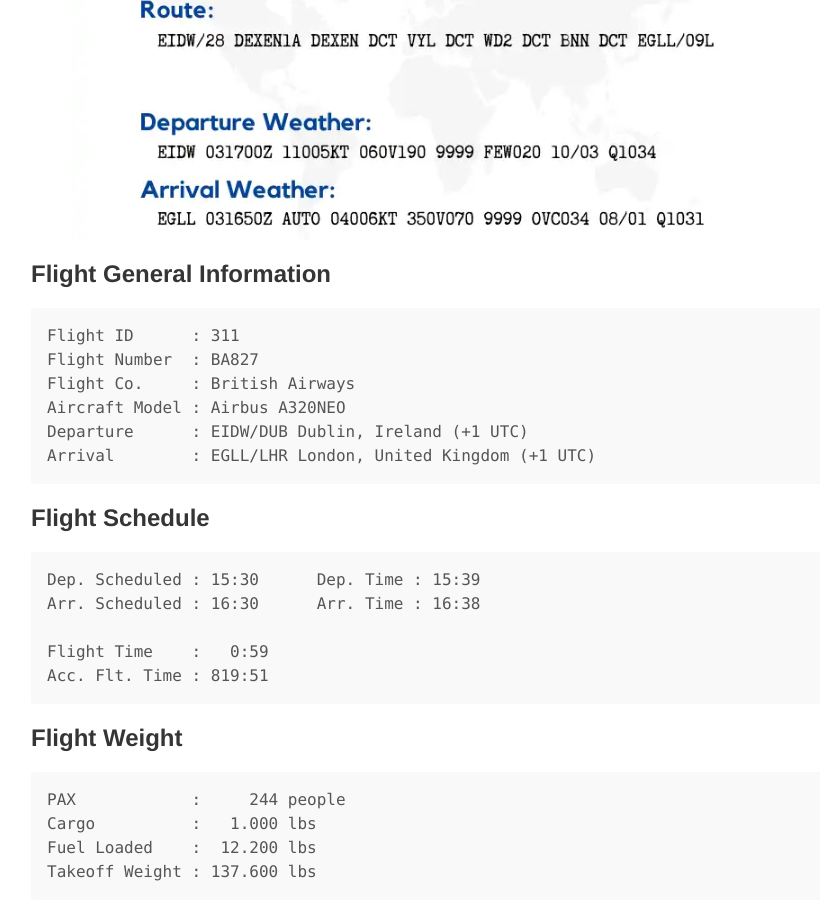
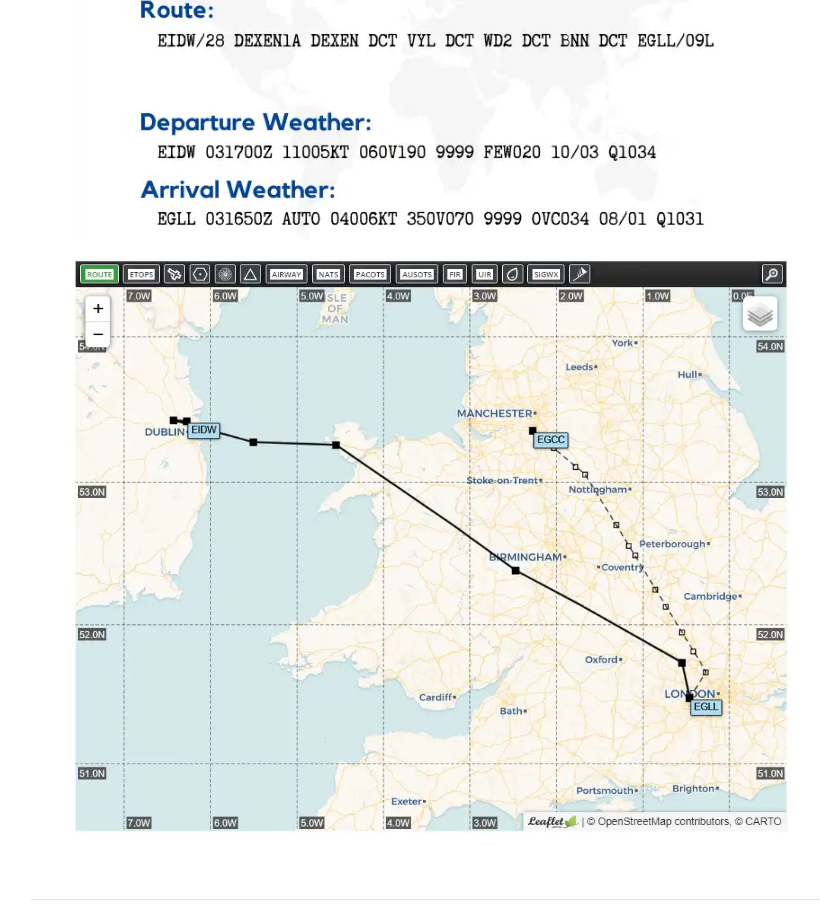
Before and after one commit to marcelocamera/marcelocamera.github.io, a Jekyll site: the page built from _posts/2021-04-02-311-DUB-LHR.md, in a window 1280 px wide and 1400 px high, scrolled down 1740 px. Shown: the top 921 px of the window, without its empty margins (209-1029 px from the left). Built offline with Jekyll 4.4.1, drawn with Linux system fonts in a browser that asks for light colours; comment, search, counter and statistics services are not loaded; some of the changed text lies outside the part shown.

Commit message:
Update 2021-04-02-311-DUB-LHR.md

```diff
--- a/_posts/2021-04-02-311-DUB-LHR.md
+++ b/_posts/2021-04-02-311-DUB-LHR.md
@@ -28,54 +28,6 @@ In Dublin Airport, the sky is clear with few clouds and the temperatue is 10<sup
    <img src="/assets/311-3.webp">
 </figure>
 
-## Flight General Information
-{% highlight markdown %}
-Flight ID      : 311
-Flight Number  : BA827
-Flight Co.     : British Airways
-Aircraft Model : Airbus A320NEO
-Departure      : EIDW/DUB Dublin, Ireland (+1 UTC)
-Arrival        : EGLL/LHR London, United Kingdom (+1 UTC)
-{% endhighlight %}
-
-## Flight Schedule
-{% highlight markdown %}
-Dep. Scheduled : 15:30      Dep. Time : 15:39
-Arr. Scheduled : 16:30      Arr. Time : 16:38
-
-Flight Time    :   0:59
-Acc. Flt. Time : 819:51
-{% endhighlight %}
-
-## Flight Weight
-{% highlight markdown %}
-PAX            :     244 people
-Cargo          :   1.000 lbs
-Fuel Loaded    :  12.200 lbs
-Takeoff Weight : 137.600 lbs
-{% endhighlight %}
-
-## Flight Route
-{% highlight markdown %}
-Flight Level   : FL STEPS EIDW/0290
-Flt Distance   : 274 NM
-Route          : EIDW/28 DEXEN1A DEXEN DCT VYL DCT WD2 DCT BNN DCT EGLL/09L
-
-{% endhighlight %}
-
-## Weather Information
-{% highlight markdown %}
-EIDW/DUB  DUBLIN INTL
-  EIDW 031700Z 11005KT 060V190 9999 FEW020 10/03 Q1034
-
-EGLL/LHR  HEATHROW
-  EGLL 031650Z AUTO 04006KT 350V070 9999 OVC034 08/01 Q1031
-{% endhighlight %}
-
 <figure align="center">
-   <img src="/assets/311a.webp">
+   <img src="/assets/311a.webp" alt="flight simulator, msfs2020, fs2020, flight, london, dublin, ireland, airbus, a330, , british airlines, united kingdom">
 </figure>
-
-<figure align="center">
-   <img src="/assets/311b.webp" alt="flight simulator, msfs2020, fs2020, flight, london, dublin, ireland, airbus, a330, , british airlines, united kingdom">
-</figure>
```
